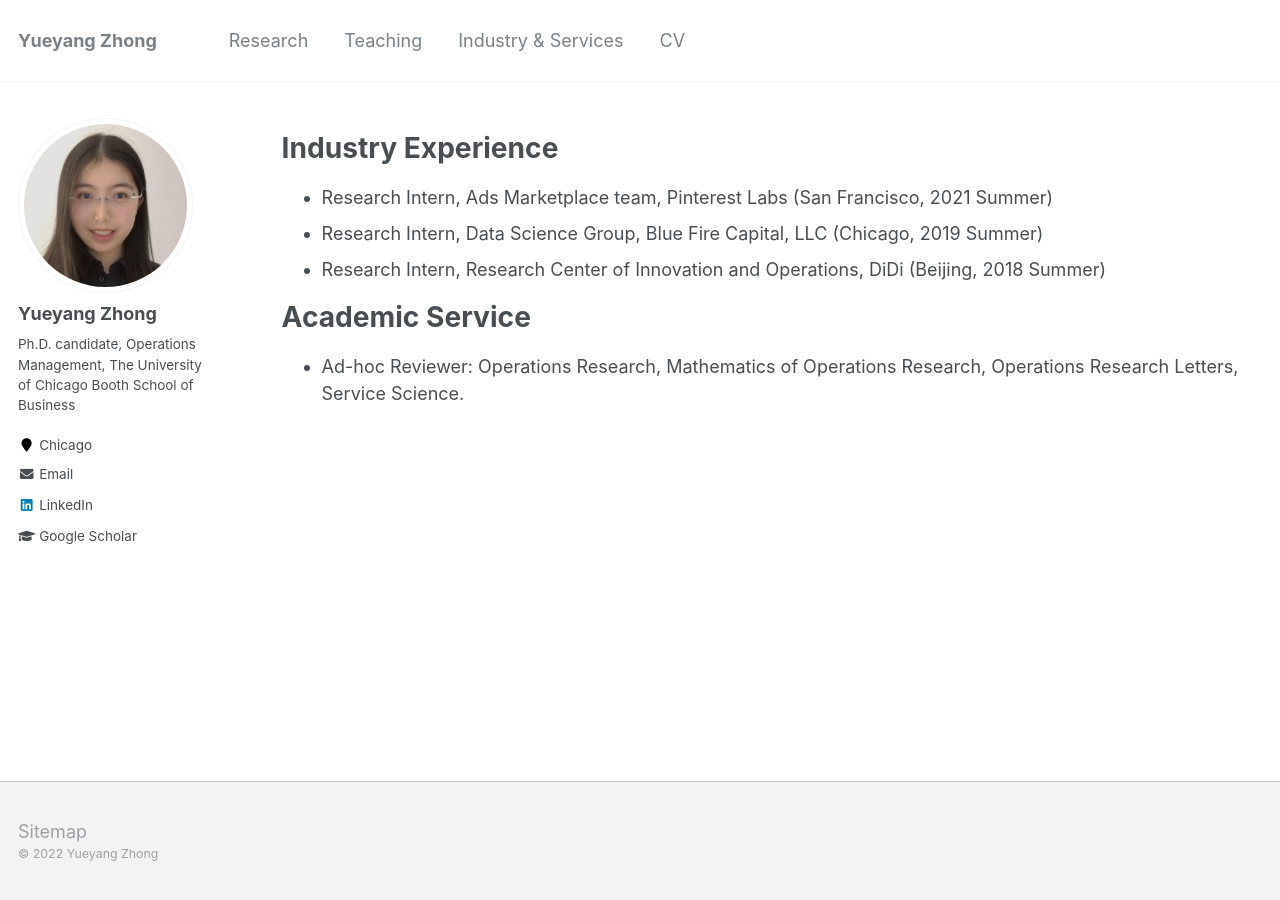
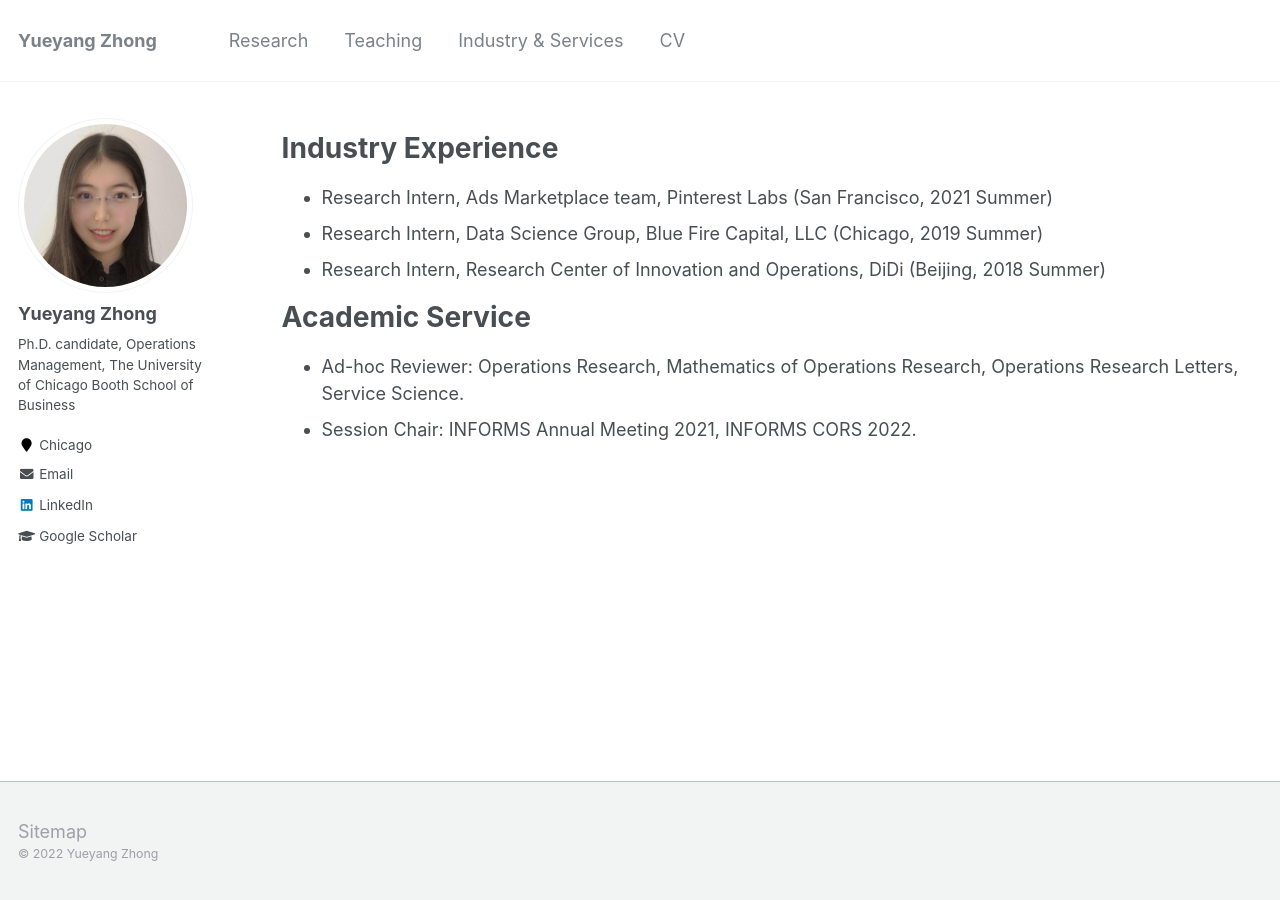
Before and after one commit to alicemengqi/site, a Jekyll site: the page built from _pages/terms.md, in a window 1280 px wide. Built offline with Jekyll 4.4.1, drawn with Linux system fonts in a browser that asks for light colours.

Commit message:
Update terms.md

```diff
--- a/_pages/terms.md
+++ b/_pages/terms.md
@@ -15,3 +15,4 @@ author_profile: true
 
 # Academic Service
 * Ad-hoc Reviewer: Operations Research, Mathematics of Operations Research, Operations Research Letters, Service Science.
+* Session Chair: INFORMS Annual Meeting 2021, INFORMS CORS 2022.
```
